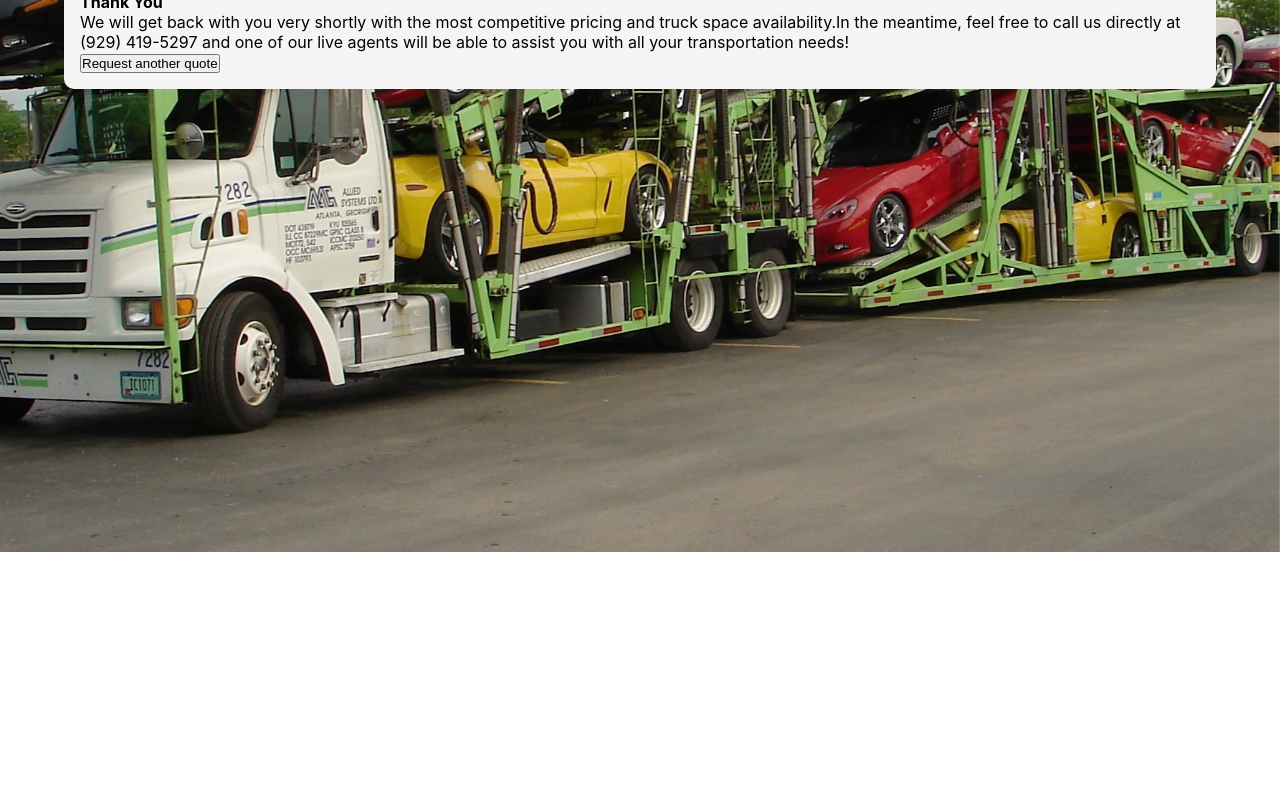
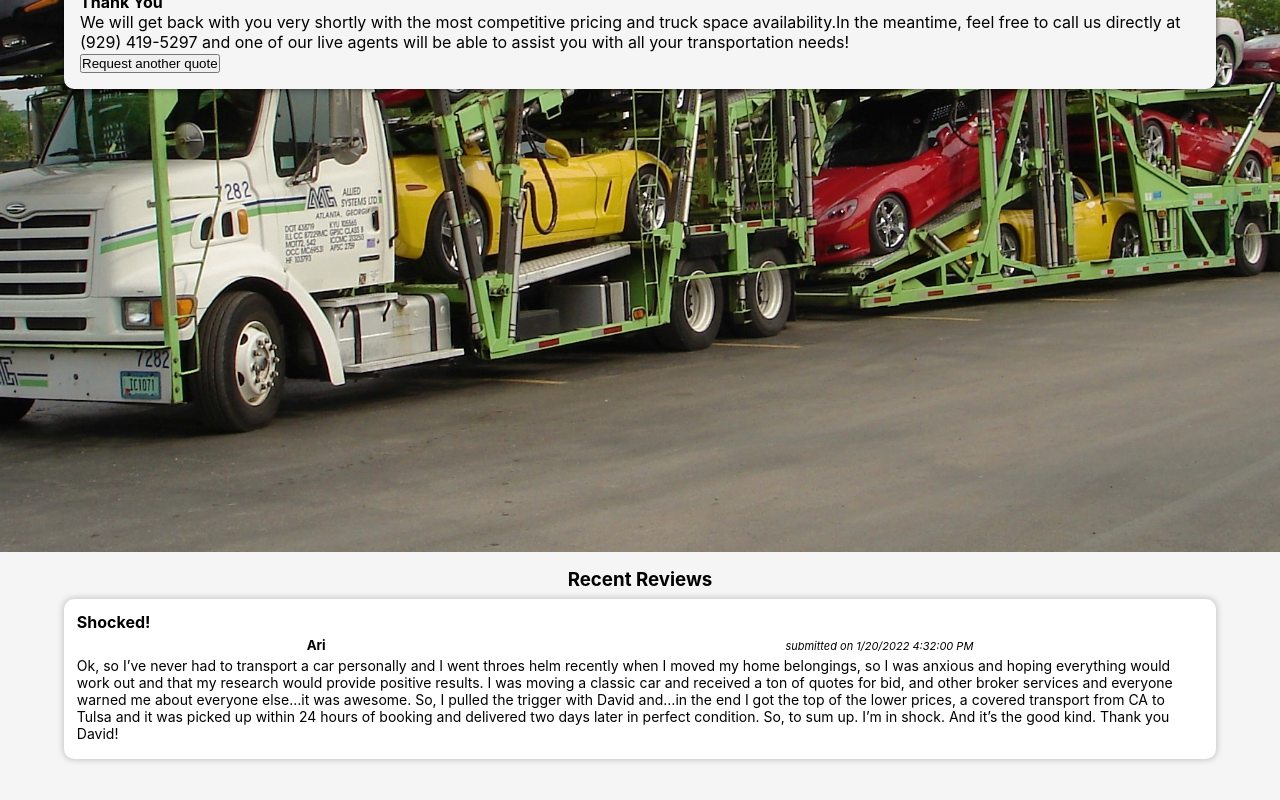
Before and after one commit to Vali-Ruziboev/ASAP-Shipping-Express, a React (Create React App) app: page /quote_submitted in a window 1280 px wide. Shown: the part 248-1048 px from the top of the page. Before the commit the page ends 800 px from the top, so only its background shows below. Built offline with nearby package versions, Linux system fonts and the light colour scheme.

Commit message:
testimonial page

```diff
--- a/src/App.css
+++ b/src/App.css
@@ -10,6 +10,7 @@ header{
   background-attachment: fixed;
 }
 .nav-wrapper{
+  width: 100%;
   position: fixed;
   top: 0;
 }
@@ -44,10 +45,13 @@ header{
   padding-top: 15px;
   background-color: white;
   color: var(--header);
-  top: 2.5rem;
+  top:2.5rem;
+  box-shadow: var(--shadow);
   z-index: -1;
 }
-
+.nav-wrapper svg{
+  cursor: pointer;
+}
 .navbar-wrapper h1{
   font-size: 1em;
 
@@ -64,6 +68,7 @@ header{
   background-color: var(--cultured);
   padding: 1rem;
   border-radius: 10px;
+  box-shadow: var(--shadow);
 }
 .quote-form h1{
   font-size: 1em;
@@ -90,6 +95,15 @@ header{
   background-color:var(--white-bg);
   border-radius: 10px;
   box-shadow: 0 0 15px 1px var(--streight-shadow);
+  position: relative;
+}
+.popup-wrapper div svg{
+  top: 0.5rem;
+  right: 0.5rem;
+  position: absolute;
+  fill: var(--maximum-red);
+  font-weight: 900;
+  cursor: pointer;
 }
 .popup-wrapper div li{
   margin: 1rem 0;
@@ -146,3 +160,38 @@ li{
   align-items: center;
   justify-content: space-around;
 }
+.testimonial{
+  height: 100vh;
+  text-align: center;
+  padding: 1rem 0;
+  overflow-x: hidden;
+  background-color: var(--cultured);
+}
+.slide_wrapper{
+  width: max-content;
+  display: flex;
+  overflow-x: hidden;
+}
+.slide{
+  max-width: 90vw;
+  margin: 0.5rem 5vw;
+  height: 10rem;
+  text-align: start;
+  padding: 0.8rem;
+  overflow-y: hidden;
+  background-color: var(--white-bg);
+  border-radius: 10px;
+  box-shadow: var(--light-shadow);
+}
+.slide p{
+  font-size: 14px;
+}
+.customer{
+  display: flex;
+  justify-content: space-around;
+  align-items: flex-end;
+  margin: 0.3rem 0;
+}
+.customer em{
+  font-size: 11px;
+}
--- a/src/App.js
+++ b/src/App.js
@@ -1,10 +1,12 @@
 import './App.css';
 import Header from './Components/Header';
+import Testimonial from './Components/Testimonial';
 
 function App() {
   return (
     <div className="App">
       <Header />
+      <Testimonial />
     </div>
   );
 }
--- a/src/Components/Header.js
+++ b/src/Components/Header.js
@@ -40,6 +40,7 @@ const Header = () => {
                             initial={{scale:0}}
                             animate={{scale:1, transition:{type:"spring",stiffness:250}}}
                             exit={{scale:0}}>
+                            <motion.svg animate={{rotate:360, transition:{duration:0.4, delay:0.2}}} xmlns="http://www.w3.org/2000/svg" height="24px" strokeWidth="4" viewBox="0 0 24 24" width="24px" fill="#000000"><path d="M0 0h24v24H0V0z" fill="none"/><path d="M19 6.41L17.59 5 12 10.59 6.41 5 5 6.41 10.59 12 5 17.59 6.41 19 12 13.41 17.59 19 19 17.59 13.41 12 19 6.41z"/></motion.svg>
                                 <NavBar/>
                             </motion.div>
 
--- a/src/Components/NewQuoteForm/NewQuote.js
+++ b/src/Components/NewQuoteForm/NewQuote.js
@@ -23,7 +23,6 @@ const NewQuote = () => {
     // console.log(date);
     // console.log(year)
     // console.log(make);
-    console.log(date);
     const handleSubmit = (e)=>{
         console.log(shipFrom, shipTo)
         e.preventDefault()
--- /dev/null
+++ b/src/Components/Testimonial.js
@@ -0,0 +1,33 @@
+import { useState } from "react";
+
+const Testimonial = () => {
+    const [testimonialsArray] = useState([
+        {title:"Shocked!", name:'Ari', content:"Ok, so I’ve never had to transport a car personally and I went throes helm recently when I moved my home belongings, so I was anxious and hoping everything would work out and that my research would provide positive results. I was moving a classic car and received a ton of quotes for bid, and other broker services and everyone warned me about everyone else…it was awesome. So, I pulled the trigger with David and…in the end I got the top of the lower prices, a covered transport from CA to Tulsa and it was picked up within 24 hours of booking and delivered two days later in perfect condition. So, to sum up. I’m in shock. And it’s the good kind. Thank you David!", date:"1/20/2022 4:32:00 PM "},
+        {title:"Car transportation",name:"Ed Aubourg ", content:"Great care of my Maserati - Great communication- great customer service- fast shipping- prompt delivery - great price. Highly recommend- will use service again", date:"8/11/2021 7:12:00 PM " },
+        {title:"Everything went smooth ", name:"Marnica ", content:"Delivered on time as promised. I was very happy with the delivery of my two vehicles. I’ll be recommending their services to all my colleagues , as well travel frequently for work assignments.", date:"12/6/2021 5:54:00 PM "},
+        {title:"Great service ", name:"Nuria", content:"They contacted me right away and give me a great quote, service was don’t in 24 hours The driver was very helpful I will recommend them to my family and friends", date:"11/19/2021 11:50:00 AM "},
+        {title:"Great service & best price", name:"Angela", content:"They did a great job, even when a issue came up they handle it and made it as smooth as possible. Definitely would use them in the future and recommend them to others. ", date:"10/26/2021 9:09:00 AM "},
+        {title:"Porsche Transport", name:"Christopher", content:"The delivery service was fast and efficient. Great customer service and constant updates. The fees were below the competition. Thank you Asap Shipping Express.", date:"9/30/2021 9:10:00 PM "}
+    ])
+    return (
+        <div className='testimonial'>
+            <h3>Recent Reviews</h3>
+            <div className="slide_wrapper">
+                {testimonialsArray.map((i, index)=>{
+                    return(
+                        <div key={index} className="slide">
+                            <h4>{i.title}</h4>
+                            <div className="customer">
+                                <h5>{i.name}</h5>
+                                <em>submitted on {i.date}</em>
+                            </div>
+                            <p>{i.content}</p>
+                        </div>
+                    )
+                })}
+            </div>
+        </div>
+    );
+}
+
+export default Testimonial;
--- a/src/index.css
+++ b/src/index.css
@@ -23,6 +23,8 @@
   --header:rgb(3, 140, 37);
   --cultured:rgb(245, 245, 245);
   --shadow:0 0 5px 1px rgba(0, 0, 0, 0.5);
+  --light-shadow:0 0 6px 1px rgba(0, 0, 0, 0.2);
+  --maximum-red:rgb(215, 42, 29);
 }
 *{
   margin:0;
```
